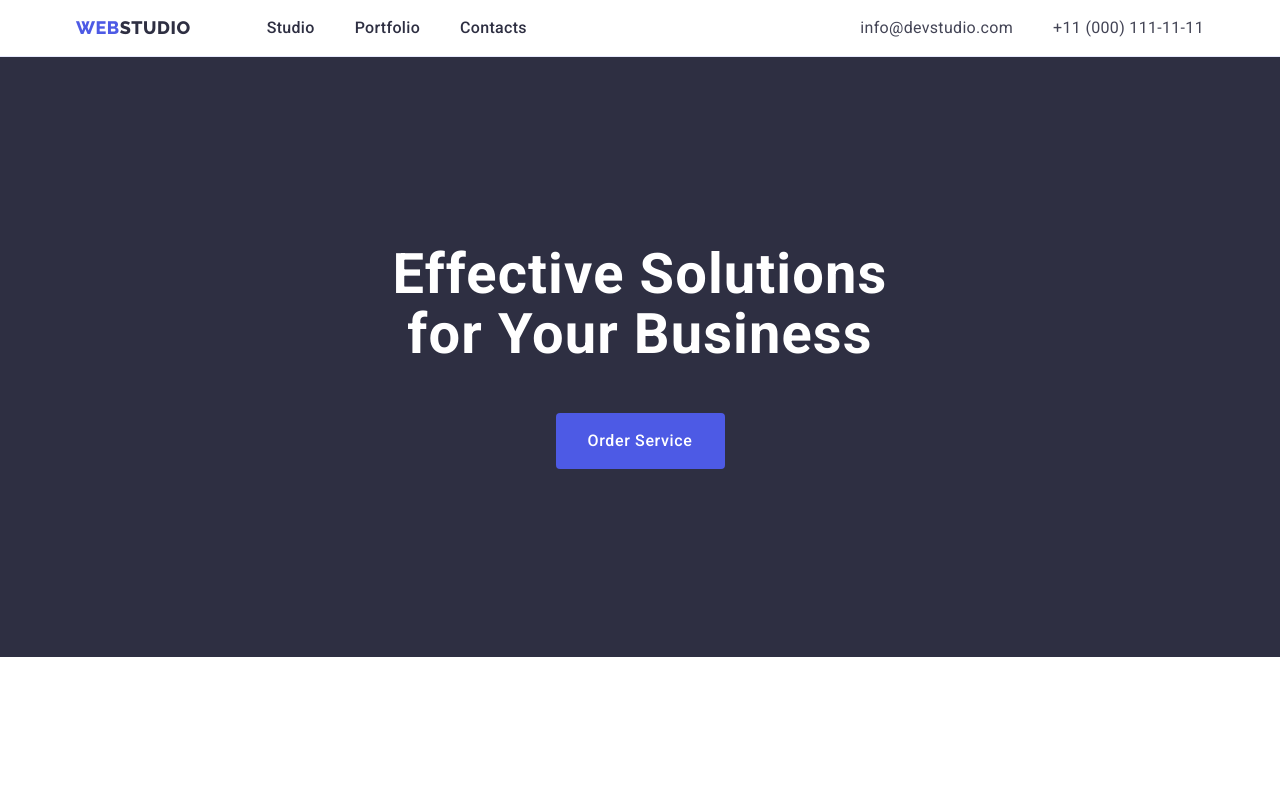
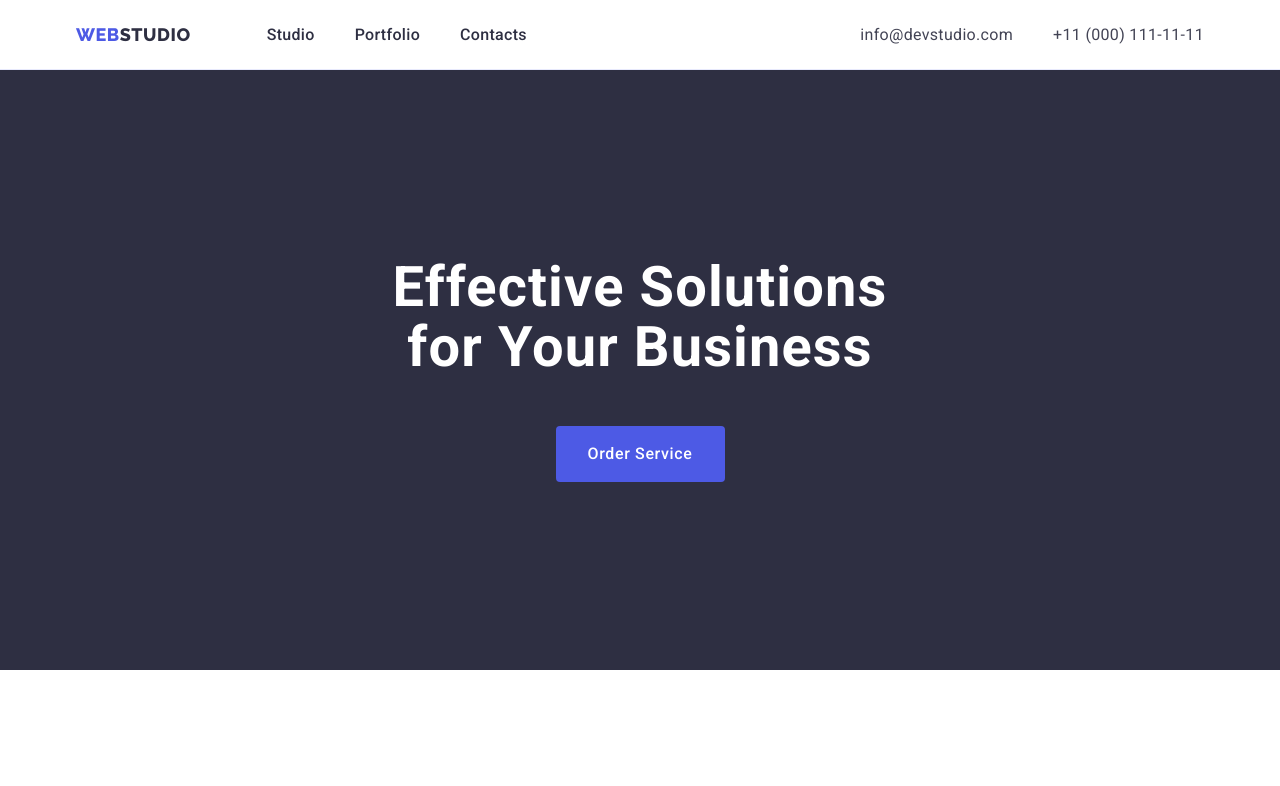
Before and after one commit to viarideto/goit-markup-hw-03, a plain HTML site: page index.html in a window 1280 px wide. Shown: the top 786 px of the page. Drawn offline with nearby package versions, Linux system fonts and the light colour scheme.

Commit message:
corrections_2

```diff
--- a/css/styles.css
+++ b/css/styles.css
@@ -47,6 +47,8 @@ img {
 
 .list {
   list-style: none;
+  margin: 0;
+  padding: 0;
 }
 
 .link {
@@ -88,6 +90,7 @@ img {
   text-transform: uppercase;
   color: var(--logo-first-color);
   margin-right: 76px;
+  padding: 24px 0;
 }
 .top-logo-part {
   color: var(--logo-top-color);
@@ -96,8 +99,6 @@ img {
 .top-list {
   display: flex;
   gap: 40px;
-  padding: 0;
-  margin: 0;
 }
 
 .top-link {
@@ -116,6 +117,8 @@ img {
 .top-address {
   font-style: normal;
   margin-left: auto;
+  display: flex;
+  align-items: center;
 }
 
 .top-address-list {
@@ -129,6 +132,7 @@ img {
   line-height: 1.5;
   letter-spacing: 0.02em;
   color: var(--link-contacts-color);
+  padding: 24px 0;
 }
 
 .top-address-link:hover,
```
